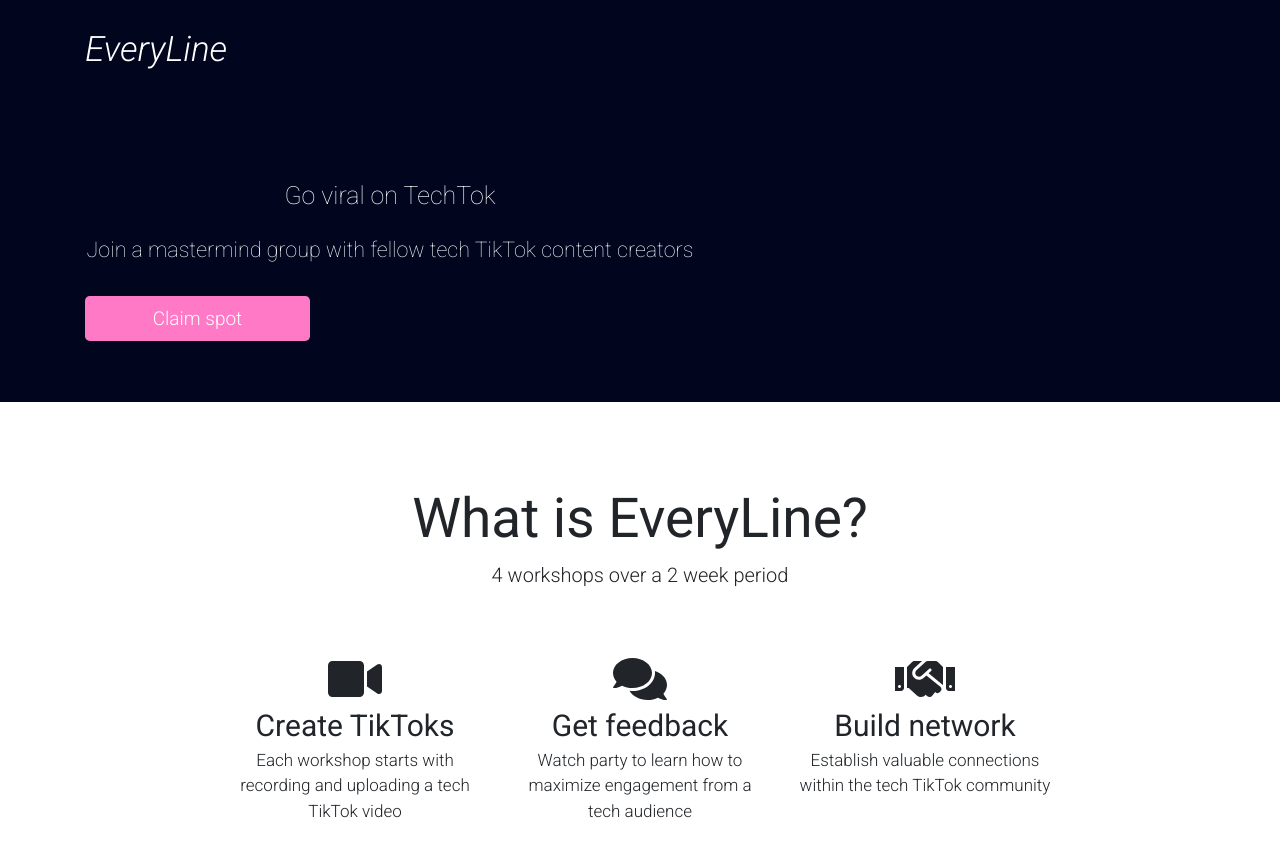
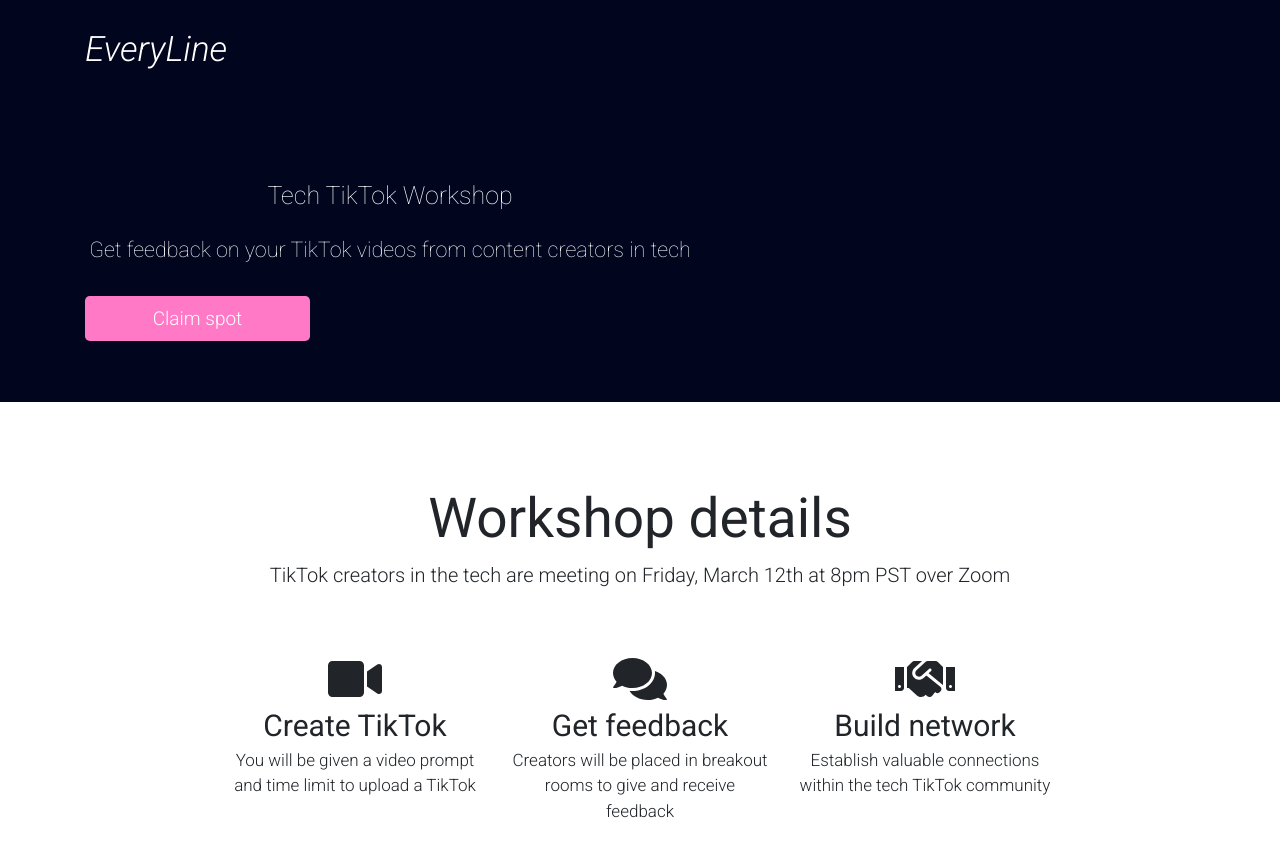
Before and after one commit to andrewroblesdev/EveryLine, a Next.js app: page / in a window 1280 px wide. Shown: the top 856 px of the page. Built offline with nearby package versions, Linux system fonts and the light colour scheme.

Commit message:
Update landing page text

```diff
--- a/components/about/about.js
+++ b/components/about/about.js
@@ -9,10 +9,10 @@ export default function About() {
             <div className={`row justify-content-center`}>
                 <div className={`col text-center`}>
                     <div className={`${styles.title}`}>
-                        What is EveryLine?
+                        Workshop details
                     </div>
                     <div className={`${styles.medium}`}>
-                       4 workshops over a 2 week period
+                    TikTok creators in the tech are meeting on Friday, March 12th at 8pm PST over Zoom
                     </div>
                 </div>
             </div>
@@ -22,10 +22,10 @@ export default function About() {
                     <i className={`fas fa-video fa-3x`}></i>
 
                     <div className={`${styles.subtitle}`}>
-                        Create TikToks
+                        Create TikTok
                     </div>
                     <div className={`${styles.small}`}>
-                       Each workshop starts with recording and uploading a tech TikTok video
+                       You will be given a video prompt and time limit to upload a TikTok
                     </div>
                 </div>
                 <div className={`col-md-3 text-center mb-5`}>
@@ -36,7 +36,7 @@ export default function About() {
                         Get feedback
                     </div>
                     <div className={`${styles.small}`}>
-                        Watch party to learn how to maximize engagement from a tech audience
+                        Creators will be placed in breakout rooms to give and receive feedback
                     </div>
                 </div>
                 <div className={`col-md-3 text-center`}>
--- a/components/landing/landing.js
+++ b/components/landing/landing.js
@@ -18,10 +18,10 @@ export default function Landing() {
                 <div className={`row`}>
                   <div className={`col`}>
                     <div className={`${ styles.description }`}>
-                     Go viral on TechTok
+                     Tech TikTok Workshop
                     </div>
                     <div className={`${ styles.text }`}>
-                      Join a mastermind group with fellow tech TikTok content creators
+                      Get feedback on your TikTok videos from content creators in tech
                     </div>
                     <Link href="https://discord.gg/yeWnF738pV">
                       <a className={`btn btn-lg btn-block ${ styles.button}`}>Claim spot</a>
--- a/components/landing/landing.module.css
+++ b/components/landing/landing.module.css
@@ -74,7 +74,7 @@
 
     .description {
         padding-top: 30px;
-        font-size: 38px;
+        font-size: 34px;
         font-weight: 400;
     }
 
```
